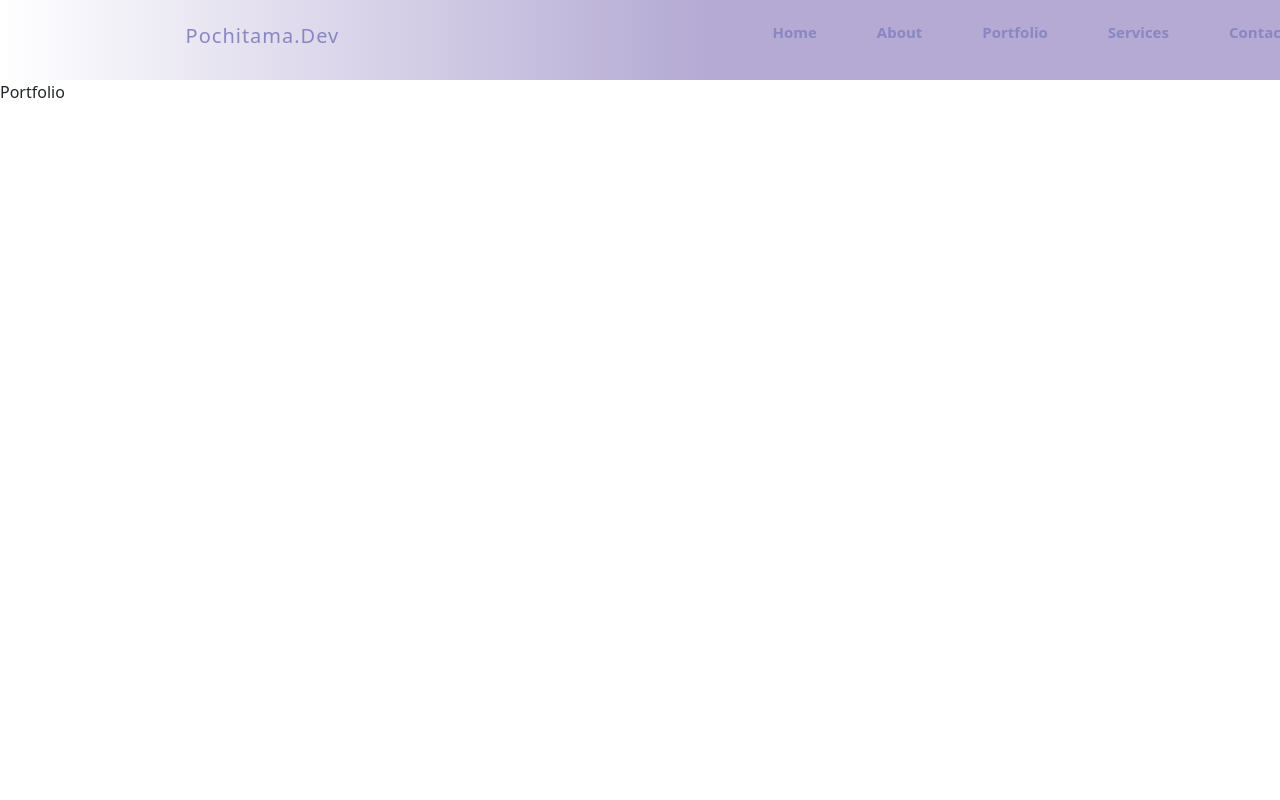
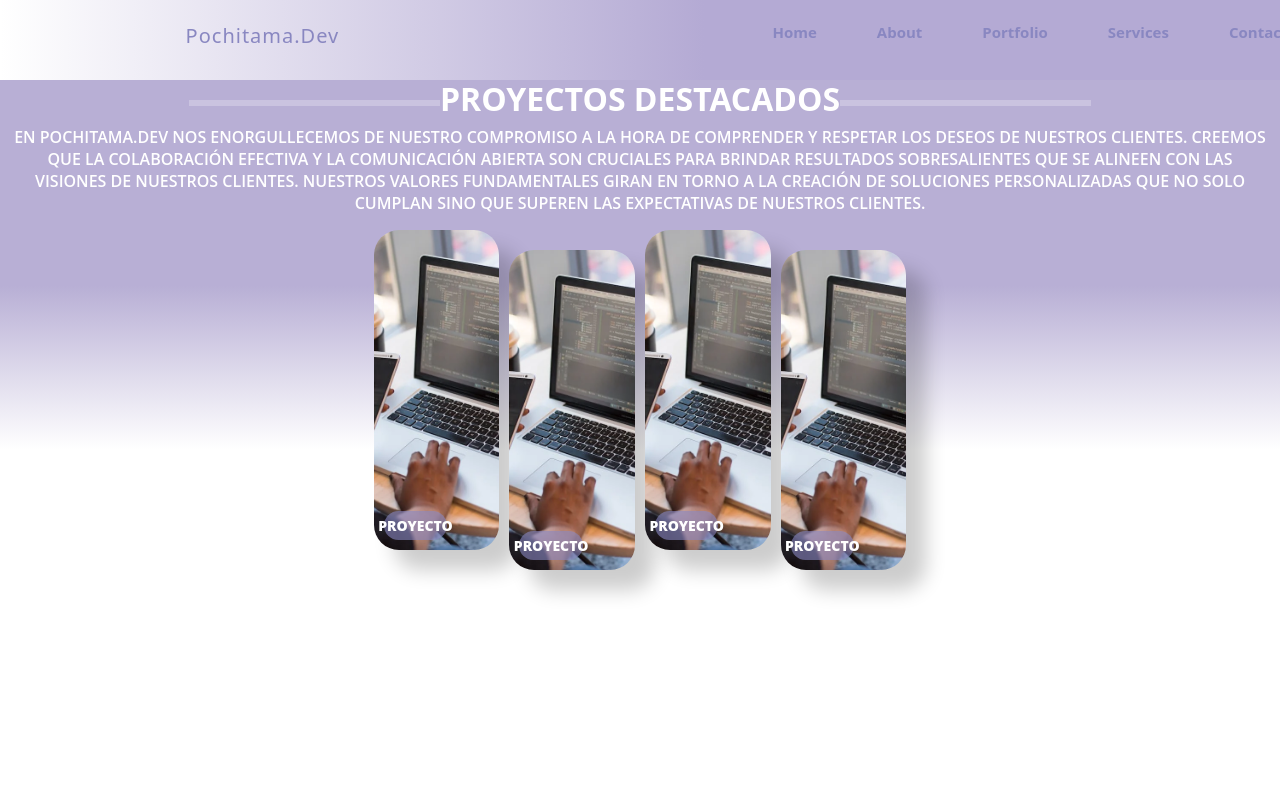
Before and after one commit to PochiTama-dev/Pochitama.site2.0, a React (Vite) app: page /portfolio in a window 1280 px wide. Shown: the top 800 px of the page. Built offline with nearby package versions, Linux system fonts and the light colour scheme.

Commit message:
PT-06 // Primer commit

```diff
--- a/package.json
+++ b/package.json
@@ -28,6 +28,6 @@
     "eslint-plugin-react": "^7.33.2",
     "eslint-plugin-react-hooks": "^4.6.0",
     "eslint-plugin-react-refresh": "^0.4.4",
-    "vite": "^5.0.0"
+    "vite": "^5.0.6"
   }
 }
--- a/src/pages/Portfolio/Portfolio.jsx
+++ b/src/pages/Portfolio/Portfolio.jsx
@@ -1,8 +1,57 @@
 import React from 'react'
+import './portfolio.css'
+import Example from '../../assets/images/exampleProyect.png'
+import {texto} from "./variables.js";
 
 const Portfolio = () => {
+    const divStyle = {
+        display: 'flex',
+        borderRadius: '25px',
+        background: `url(${Example}) lightgray 50% / cover no-repeat`,
+        boxShadow: '20px 20px 20px 0px rgba(0, 0, 0, 0.20)',
+        height:'40vh',
+        width:'10%',
+        padding: '10px',
+        margin:"0 5px"
+    }
   return (
-    <div>Portfolio</div>
+    <div className='container-fluid portfolio-container'>
+      <div className="row">{/* ROW TEXTOS */}
+        <div className="col-12">
+          <div className="d-flex flex-row justify-content-center align-items-center">{/* BOX TITULO */}
+            <hr className='portfolio-hr'/>
+            <h2 className='portfolio-title'> Proyectos Destacados</h2>
+            <hr className='portfolio-hr'/>
+          </div>
+          <p className='portfolio-p'>{texto}</p>{/* BOX texto */}
+        </div>
+      </div>
+        <div className="row">{/* ROW IMGS */}
+            <div className='col-12 d-flex flex-row justify-content-center'>
+                <div className="porfolio-proyect-box impar">{/*FONDO CON IMAGEN*/}
+                    <div className='portfolio-pildora'>{/*PILDORA PROYECTO*/}
+                        <label className='portfolio-label'>Proyecto</label>
+                    </div>
+                </div>
+                <div className="porfolio-proyect-box par">{/*FONDO CON IMAGEN*/}
+                    <div  className='portfolio-pildora'>{/*PILDORA PROYECTO*/}
+                        <label className='portfolio-label'>Proyecto</label>
+                    </div>
+                </div>
+                <div className="porfolio-proyect-box impar">{/*FONDO CON IMAGEN*/}
+                    <div  className='portfolio-pildora'>{/*PILDORA PROYECTO*/}
+                        <label className='portfolio-label'>Proyecto</label>
+                    </div>
+                </div>
+                <div className="porfolio-proyect-box par">{/*FONDO CON IMAGEN*/}
+                    <div  className='portfolio-pildora'>{/*PILDORA PROYECTO*/}
+                        <label className='portfolio-label'>Proyecto</label>
+                    </div>
+                </div>
+            </div>
+
+        </div>
+    </div>
   )
 }
 
--- a/src/pages/Portfolio/portfolio.css
+++ b/src/pages/Portfolio/portfolio.css
@@ -0,0 +1,85 @@
+.portfolio-container{
+    min-height: 50vh;
+    background: linear-gradient(180deg, #B8AFD5 42.05%, #FFF 75.42%);
+    color: #FFF;
+    font-family: "Open Sans", sans-serif;
+    line-height: normal;
+    text-transform: uppercase;
+}
+.portfolio-title{
+    font-style: normal;
+    font-weight: 700;
+}
+
+.portfolio-hr{
+    width: 20%;
+    border:3px solid white;;
+}
+
+.portfolio-p{
+    text-align: center;
+    font-weight: 600;
+}
+.box-img{
+    display: flex;
+    flex-direction: column;
+    align-items: center;
+    justify-content: center;
+    position: relative;
+    overflow: hidden;
+    width: 10%;
+    padding: 5px;
+}
+.portfolio-img{
+    width: 100%;
+    height: 40vh;
+    object-fit: cover;
+    border-radius: 25px;
+    align-self: center;
+}
+
+
+.portfolio-label{
+    color: #FFF;
+    text-align: center;
+    font-family: 'Open Sans', sans-serif;
+    font-size: 14px;
+    font-style: normal;
+    font-weight: 800;
+    line-height: normal;
+    text-transform: uppercase;
+}
+.portfolio-pildora{
+    display: flex;
+    justify-content: center;
+    position: relative;
+    align-self: end;
+    padding: 5px;
+    background-color: rgba(137, 135, 193, 0.6);
+    border-radius: 15px;
+    width: 60%;
+}
+.porfolio-proyect-box {
+    display: flex;
+    border-radius: 25px;
+    background: url(/src/assets/images/exampleProyect.png) 50% center / cover no-repeat lightgray;
+    box-shadow: rgba(0, 0, 0, 0.2) 20px 20px 20px 0px;
+    height: 40vh;
+    width: 10%;
+    padding: 10px;
+    margin-left: 5px;
+    margin-right: 5px;
+    transition: all 0.3s ease; /* Agregamos transición para suavizar el efecto */
+}
+
+.porfolio-proyect-box:hover {
+    transform: scale(1.1); /* Agranda el elemento al 110% del tamaño original */
+    box-shadow: rgba(0, 0, 0, 0.4) 30px 30px 30px 0px; /* Aumenta la sombra al hacer hover */
+    filter: brightness(1.2); /* Ilumina el elemento al hacer hover */
+}
+.par{
+    margin-top:20px;
+}
+.impar{
+    margin-bottom: 20px;
+}
--- /dev/null
+++ b/src/pages/Portfolio/variables.js
@@ -0,0 +1,2 @@
+export const texto = "En Pochitama.Dev nos enorgullecemos de nuestro compromiso a la hora de comprender y respetar los deseos de nuestros clientes. \n" +
+    "Creemos que la colaboración efectiva y la comunicación abierta son cruciales para brindar resultados sobresalientes que se alineen con las visiones de nuestros clientes. Nuestros valores fundamentales giran en torno a la creación de soluciones personalizadas que no solo cumplan sino que superen las expectativas de nuestros clientes."
```
Also changed, not shown: src/assets/images/exampleProyect.png (added), 1 other file (tests, documents, lock files or other folders).
